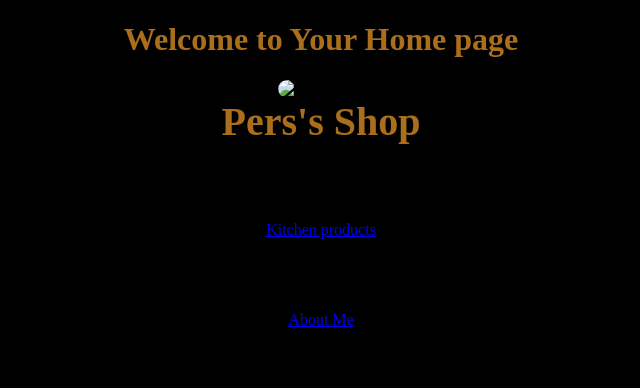
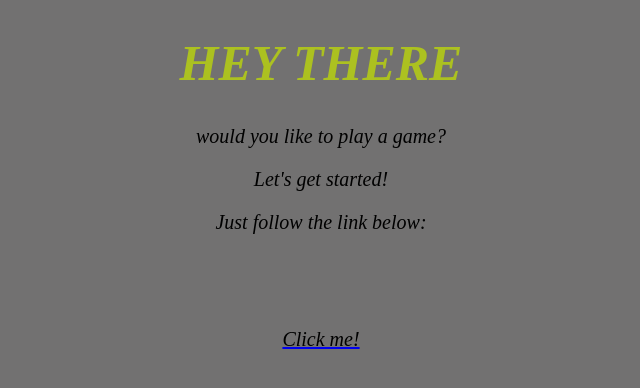
Before and after one commit to ramnoo07/Ramno07, a plain HTML site: page index.html in a window 1280 px wide. Shown: the whole page, without its empty margins (319-959 px from the left). Drawn offline with Linux system fonts and the light colour scheme.

Commit message:
Add files via upload

```diff
--- a/index.html
+++ b/index.html
@@ -1,43 +1,45 @@
 <!DOCTYPE html>
-<html>
-
+<html lang="en">
     <head>
-    <title>Your Home</title>
-    <meta name="viewport" content="width=device-width, initial-scale=1.0">
+        <title>Ramno07</title>
+        <meta charset="UTF-8">
+        <meta name="viewport" content="width=device-width, initial-scale=1">
+        <link rel="icon" type="image/x-icon" href="favicon.ico">
         <style>
             h1 {
-            color: #ab6f1c;
+                color: rgb(172, 193, 32);
+                font-size: 50px;
+                font-style: italic;
+                text-align: center;
+                text-transform: uppercase;
+            }
+            p {
+                color: rgb(0, 0, 0);
+                font-size: 20px;
+                font-style: italic;
+                text-align: center;
             }
             body {
-            background-color: #000000;
+                background-color: rgb(114, 113, 113);
             }
-        img {
-            width: 200px;
-            border-radius: 100px;
-            float: center;
-        }
-
-        P.USERNAME {
-            font-size: 40px;
-            font-weight: bold;
-            margin-top: 0;
-            color: #ab6f1c;
+            p {
+                color: rgb(0, 0, 0);
+                font-size: 20px;
+                font-style: italic;
+                text-align: center;
             }
         </style>
+
     </head>
+    <body>
+        <h1>hey there </h1>
+        <p>would you like to play a game?</p>
+        <p>Let's get started!</p>
+        <p>Just follow the link below:</p>
+        <br><br><br>
+        <a href="click me/click me.html"><p>Click me!</p></a>
 
-<body>
-    <div style="text-align: center;">
-        <h1>Welcome to Your Home page</h1>
-    <img src="page/Screenshot 2025-08-07 211643.png" alt="Screenshot">
-    <p class="USERNAME">Pers's Shop</p>
-    <br><br>
 
-    <a href="kitchen/kitchen.html">Kitchen products</a><br><br><br><br><br>
-    <footer>
-    <a href="company/about.html">About Me</a>
-    </footer>
 
     </body>
-
 </html>
```
Lines whose indentation alone changed are shown as unchanged.
